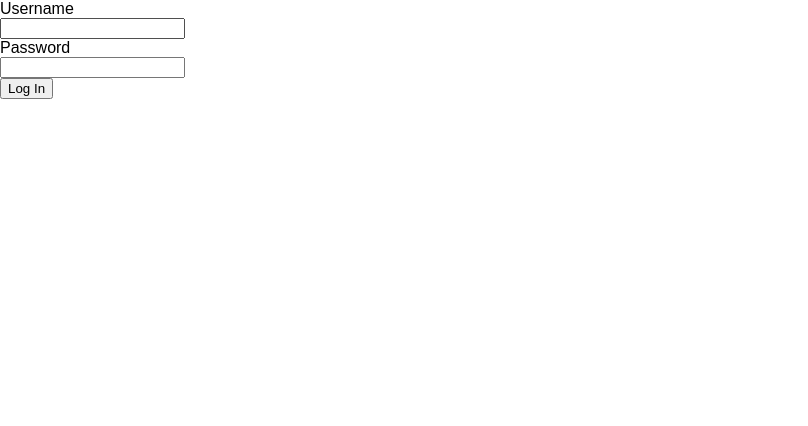
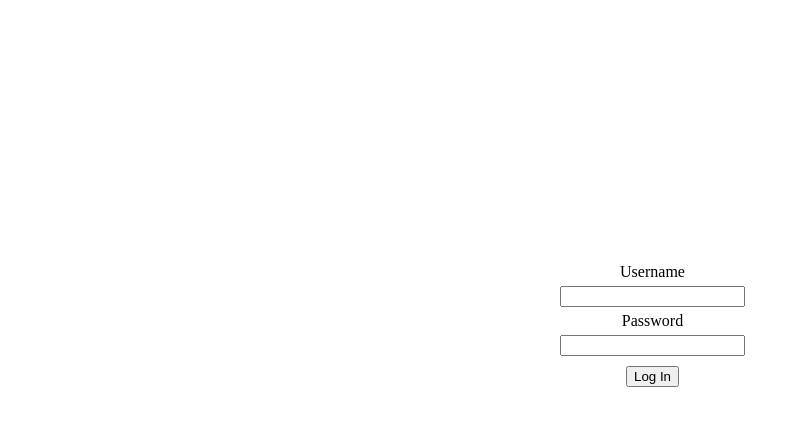
Before and after one commit to a-taranenko/myt, a React (Create React App) app: page / in a window 1280 px wide. Shown: the top 426 px of the page, without its empty margins (0-808 px from the left). Built offline with nearby package versions, Linux system fonts and the light colour scheme.

Commit message:
Added some styling to LogIn

```diff
--- a/src/LogIn.js
+++ b/src/LogIn.js
@@ -1,10 +1,11 @@
 import React, { Component } from 'react'
+import './styling/LogIn.css'
 
 class LogIn extends Component {
   render() {
     return (
-      <div className="login">
-        <form onSubmit={this.props.logger}>
+      <div className="login-container">
+        <form className="login-form" onSubmit={this.props.logger}>
           <label htmlFor="username">Username</label><br />
           <input type="text"
                  id="username"
@@ -15,7 +16,7 @@ class LogIn extends Component {
                  id="password"
                  value={this.props.password}
                  onChange={this.props.handleInput} /><br />
-          <button>Log In</button>
+          <button id="login-button">Log In</button>
         </form>
       </div>
     )
--- a/src/styling/LogIn.css
+++ b/src/styling/LogIn.css
@@ -0,0 +1,26 @@
+div.login-container {
+  display: table;
+  text-align: center;
+  border-style: solid;
+  border-width: 0px;
+  position: fixed;
+  height: 150px;
+  width: 160px;
+  top: 50%;
+  left: 50%;
+  margin-top: -150px;
+  margin-left: -80px;
+}
+
+.login-form {
+  display: table-cell;
+  vertical-align: middle;
+}
+
+#username, #password {
+  margin: 5px 0 5px 0;
+}
+
+#login-button {
+  margin-top: 5px;
+}
--- a/src/styling/index.css
+++ b/src/styling/index.css
@@ -1,5 +1,4 @@
 body {
   margin: 0;
   padding: 0;
-  font-family: sans-serif;
 }
```
